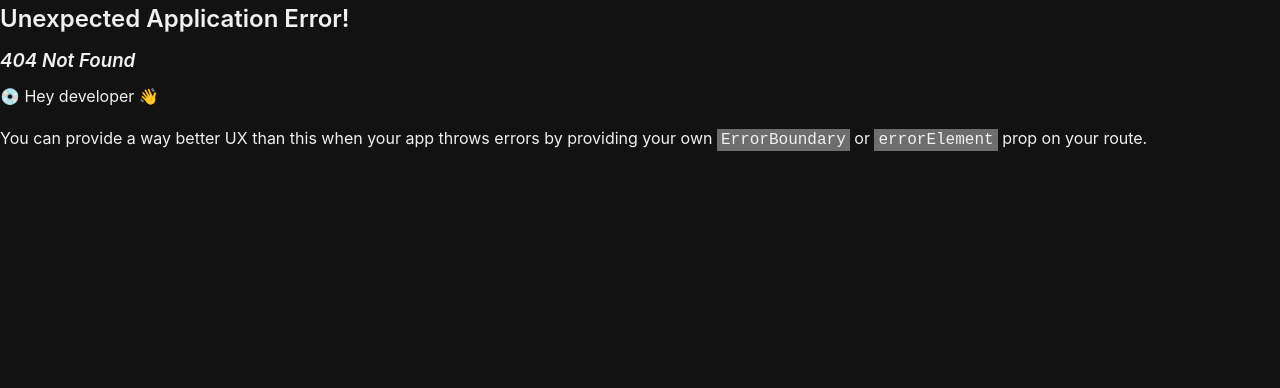
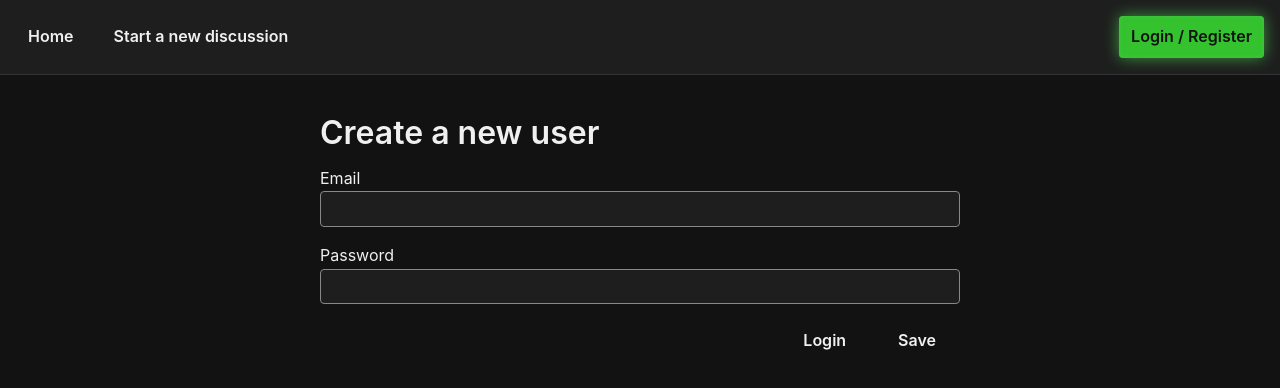
Before and after one commit to az01r/my-forum-app, a React (Vite) app in the folder frontend/: page /auth in a window 1280 px wide. Before the commit this address had no page. Shown: the top 388 px of the page. Built offline with nearby package versions, Linux system fonts and the light colour scheme.

Commit message:
Auth form

```diff
--- a/frontend/src/App.tsx
+++ b/frontend/src/App.tsx
@@ -1,14 +1,23 @@
-import { createBrowserRouter, RouterProvider } from "react-router-dom";
+import {
+  createBrowserRouter,
+  redirect,
+  RouterProvider,
+} from "react-router-dom";
 import RootLayout from "./components/RootLayout";
 import Home from "./components/Home";
 import { loader as topicsLoader } from "./components/Home";
 import NewTopic, { createTopicAction } from "./components/NewTopic";
+import { Auth } from "./components/Auth";
 
 const router = createBrowserRouter([
   {
     path: "/",
     element: <RootLayout />,
     children: [
+      {
+        index: true,
+        loader: () => redirect("/topics"),
+      },
       {
         path: "topics",
         element: <Home />,
@@ -19,11 +28,11 @@ const router = createBrowserRouter([
         element: <NewTopic />,
         action: createTopicAction,
       },
-      // {
-      //   path: "auth",
-      //   element: <Auth />,
-      //   action: createTopicAction,
-      // },
+      {
+        path: "auth",
+        element: <Auth />,
+        // action: createTopicAction,
+      },
     ],
   },
 ]);
--- /dev/null
+++ b/frontend/src/components/Auth.module.css
@@ -0,0 +1,60 @@
+.form {
+  max-width: 40rem;
+  margin: 2rem auto;
+}
+
+.form input {
+  color: var(--color-text-light);
+  background-color: var(--color-secondary-dark);
+  border: 1px solid var(--color-text-muted);
+  border-radius: 4px;
+}
+
+.form label,
+.form input,
+.form textarea {
+  display: block;
+  width: 100%;
+}
+
+.form input,
+.form textarea {
+  font: inherit;
+  padding: 0.25rem;
+}
+
+.actions {
+  display: flex;
+  gap: 1rem;
+  justify-content: flex-end;
+  align-items: center;
+}
+
+.actions button {
+  font: inherit;
+  cursor: pointer;
+  padding: 0.5rem 1.5rem;
+  border-radius: 4px;
+  border: none;
+  background-color: unset;
+  color: var(--color-text-light);
+  transition: all 0.3s ease-in-out;
+  font-weight: 600;
+}
+
+.actions a {
+  color: var(--color-text-light);
+  text-decoration: none;
+  padding: 0.5rem 0.75rem;
+  border-radius: var(--border-radius);
+  transition: all 0.3s ease-in-out;
+  font-weight: 600;
+  display: block;
+}
+
+.actions button:hover,
+.actions a:hover {
+  color: var(--color-accent);
+  background-color: var(--color-dark-green);
+  box-shadow: 0 0 10px var(--color-accent-glow);
+}
--- /dev/null
+++ b/frontend/src/components/Auth.tsx
@@ -0,0 +1,29 @@
+import { Form, Link, useSearchParams } from "react-router-dom";
+
+import classes from "./Auth.module.css";
+
+export function Auth() {
+  const [searchParams, setSearchParams] = useSearchParams();
+  const isLogin = searchParams.get("mode") === 'login';
+  return (
+    <>
+      <Form method="post" className={classes.form}>
+        <h1>{isLogin ? "Log in" : "Create a new user"}</h1>
+        <p>
+          <label htmlFor="email">Email</label>
+          <input id="email" type="email" name="email" required />
+        </p>
+        <p>
+          <label htmlFor="image">Password</label>
+          <input id="password" type="password" name="password" required />
+        </p>
+        <div className={classes.actions}>
+          <Link to={`?mode=${isLogin ? "signup" : "login"}`}>
+            {isLogin ? "Create new user" : "Login"}
+          </Link>
+          <button>Save</button>
+        </div>
+      </Form>
+    </>
+  );
+}
--- a/frontend/src/components/Navbar.module.css
+++ b/frontend/src/components/Navbar.module.css
@@ -48,33 +48,25 @@
 /* --- GLOW EFFECT on Hover/Focus --- */
 .navbar a:hover,
 .navbar a:focus {
-  color: var(--color-accent); /* Text changes to the Green accent color */
-  background-color: rgba(76, 175, 80, 0.05); /* Very subtle green background tint */
+  color: var(--color-accent);
+  background-color: var(--color-dark-green);
   text-decoration: none;
-
-  /* The Glow: using the pre-defined green glow variable */
   box-shadow: 0 0 10px var(--color-accent-glow);
 }
 
 /* --- Active Link Style with Glow --- */
-.active {
+.active,
+.active:hover,
+.active:focus {
   /* Active link text is the darkest background color for high contrast */
-  color: var(--color-primary-dark);
+  color: var(--color-primary-dark) !important;
   /* Active link background is the Green accent color */
-  background-color: var(--color-accent);
+  background-color: var(--color-accent) !important;
   pointer-events: none;
 
   /* Apply a brighter, persistent glow to the currently active item */
   box-shadow: 0 0 15px var(--color-accent-glow),
-              0 0 5px var(--color-accent-glow) inset;
-}
-
-.active:hover {
-  /* Maintain active colors and glow on hover */
-  color: var(--color-primary-dark) !important;
-  background-color: var(--color-accent) !important;
-  box-shadow: 0 0 15px var(--color-accent-glow),
-              0 0 5px var(--color-accent-glow) inset;
+              0 0 5px var(--color-accent-glow) inset !important;
 }
 
 @media (max-width: 768px) {
--- a/frontend/src/components/Navbar.tsx
+++ b/frontend/src/components/Navbar.tsx
@@ -19,7 +19,7 @@ const Navbar: React.FC = () => {
         </ul>
       </div>
       <div className={classes.navbarRight}>
-        <NavLink to="/auth" className={isActive}>
+        <NavLink to="/auth?mode=login" className={isActive}>
           Login / Register
         </NavLink>
       </div>
--- a/frontend/src/components/RootLayout.tsx
+++ b/frontend/src/components/RootLayout.tsx
@@ -1,4 +1,4 @@
-import { Outlet } from "react-router";
+import { Outlet } from "react-router-dom";
 import Navbar from "./Navbar";
 
 function RootLayout() {
--- a/frontend/src/index.css
+++ b/frontend/src/index.css
@@ -4,7 +4,7 @@
   --color-primary-dark: #121212;      /* Deepest dark background (Modern standard dark mode) */
   --color-secondary-dark: #1e1e1e;    /* Slightly lighter background for cards/containers/navbar */
   --color-card-dark: #2c2c2c;         /* Card/Element background for lift */
-
+  --color-dark-green: rgba(76, 175, 80, 0.05);
   /* Light/Text Colors */
   --color-text-light: #f0f0f0;        /* Off-white text for main content */
   --color-text-muted: #888888;        /* Muted gray for secondary info/timestamps */
```
